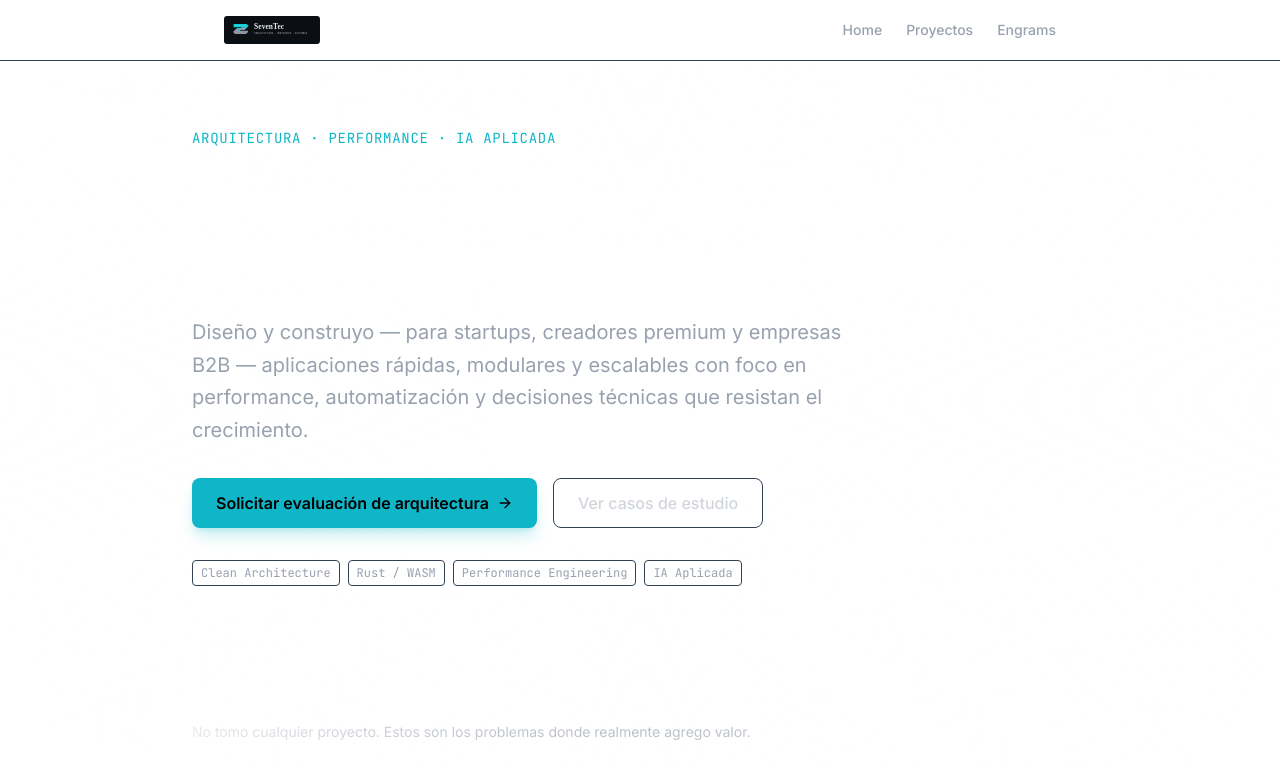
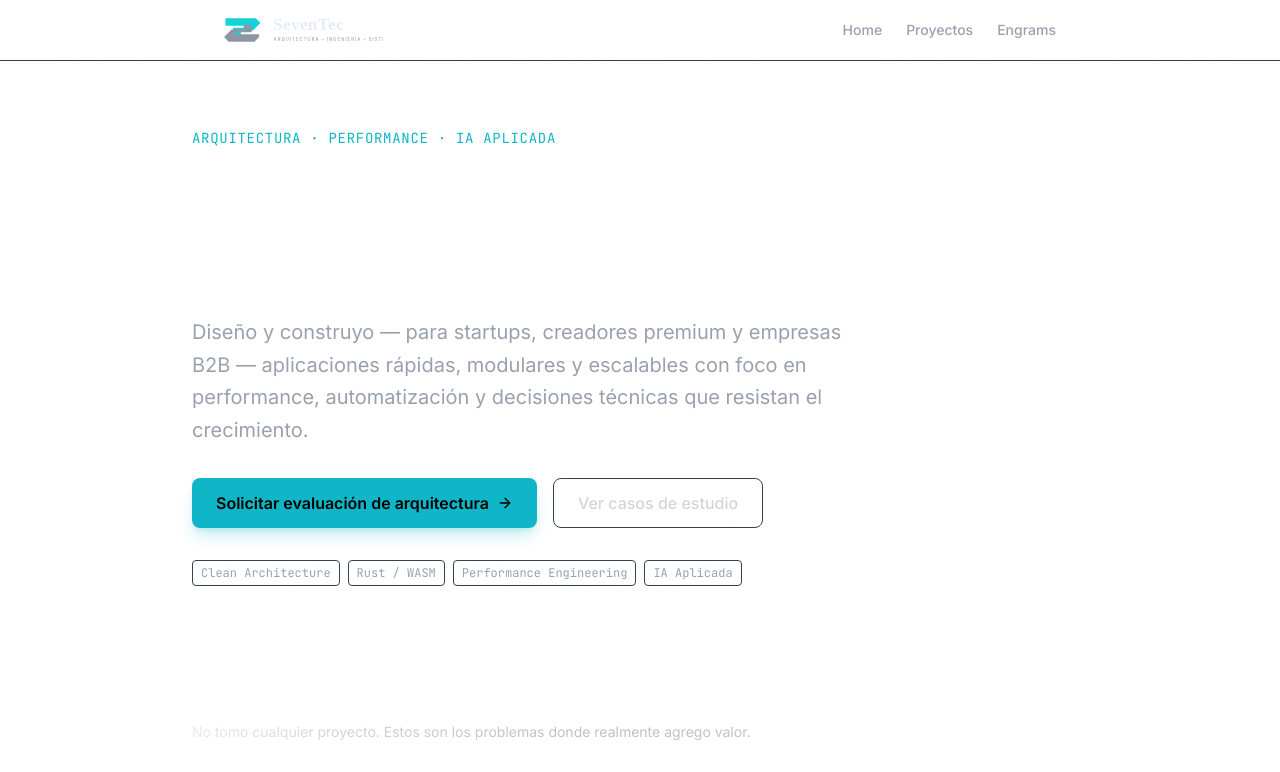
Before and after one commit to seven-tec/Portafolio-web, a Next.js app: page / in a window 1280 px wide. Shown: the top 772 px of the page. Built offline with nearby package versions, Linux system fonts and the light colour scheme; no server answers.

Commit message:
style: optimize horizontal navbar logo for scaling and readability

```diff
--- a/src/app/layout.tsx
+++ b/src/app/layout.tsx
@@ -56,10 +56,10 @@ export default function RootLayout({ children }: { children: ReactNode }) {
               className="flex items-center hover:opacity-90 transition-opacity"
             >
               <Image
-                src="/logo/seventec-horizontal.svg"
+                src="/logo/seventec-horizontal-navbar.svg"
                 alt="SevenTec Logo"
-                width={120}
-                height={35}
+                width={160}
+                height={28}
                 priority
                 className="h-7 w-auto object-contain"
               />
```
Also changed, not shown: public/logo/seventec-horizontal-navbar.svg (added).
